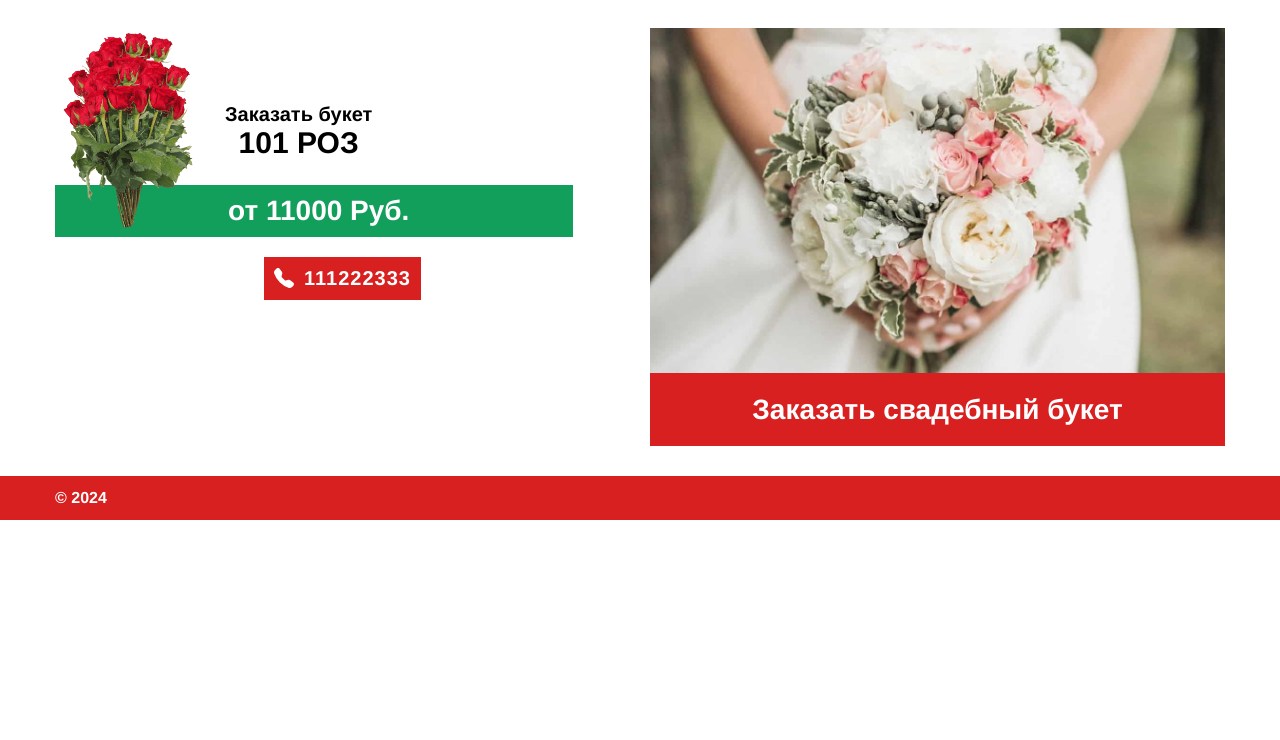
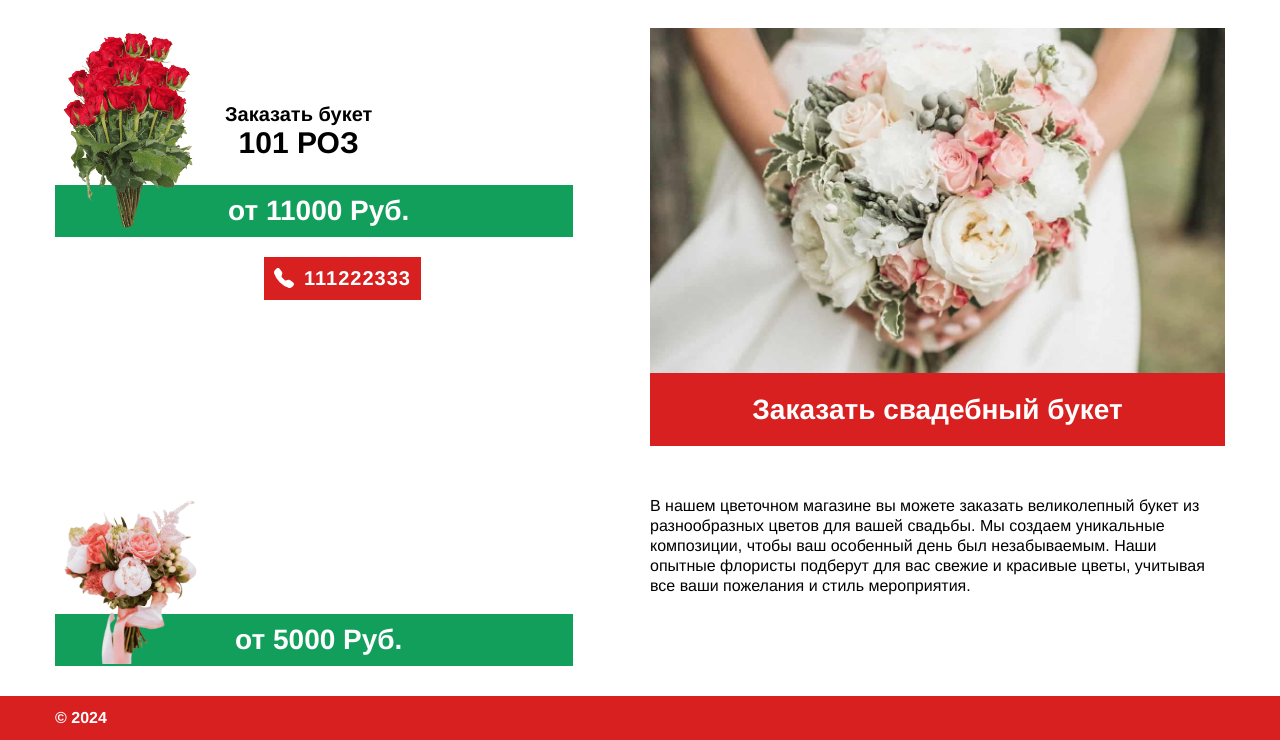
Before and after one commit to Igrok95Ronin/seo-ru-cveti-1, a website: page app/index.html in a window 1280 px wide. Shown: the part 3461-4201 px from the top of the page. Before the commit the page ends 3981 px from the top, so only its background shows below. Drawn offline with Linux system fonts and the light colour scheme; files that its build step writes are made by us from their sources.

Commit message:
add: section bouquetPrice

```diff
--- a/app/index.html
+++ b/app/index.html
@@ -247,14 +247,20 @@
                 </div>
             </div>
         </section>
-
-
-        <section class='' data-datasection="uniqueSection-1">
+        <section class='bouquetPrice' data-datasection="uniqueSection-1">
             <div class='container-fluid'>
                 <div class='row'>
                     <div class='col-12 container'>
-                        <div class='__box'>
-
+                        <div class='bouquetPrice__box'>
+                            <div class="bouquetPrice__left">
+                                <div class="rose2550__wrapper">
+                                    <div class="rose2550__img-wrapper">
+                                        <img class="rose2550__img" src="./assets/IMG/buketSvadba.png" alt="Доставка цветов по лучшей  цене в Грозном">
+                                    </div>
+                                </div>
+                                <p class="rose2550__price">от 5000 Руб.</p>
+                            </div>
+                            <p class="bouquetPrice__txt">В нашем цветочном магазине вы можете  заказать великолепный букет из  разнообразных цветов для вашей  свадьбы. Мы создаем уникальные  композиции, чтобы ваш особенный день  был незабываемым. Наши опытные  флористы подберут для вас свежие и  красивые цветы, учитывая все ваши  пожелания и стиль мероприятия.</p>
                         </div>
                     </div>
                 </div>
--- /dev/null
+++ b/src/assets/scss/10_bouquetPrice.scss
@@ -0,0 +1,13 @@
+.bouquetPrice {
+    margin-top: 50px;
+}
+.bouquetPrice__box {
+    display: grid;
+    grid-template-columns: repeat(2,1fr);
+    gap: 20px;
+}
+.bouquetPrice__left {
+}
+.bouquetPrice__txt {
+    line-height: 20px;
+}
```
Also changed, not shown: src/index.html (+11 -5 lines), app/assets/css/style.min.css, app/assets/img/buketSvadba.png (added), src/assets/img/buketSvadba.png (added).
